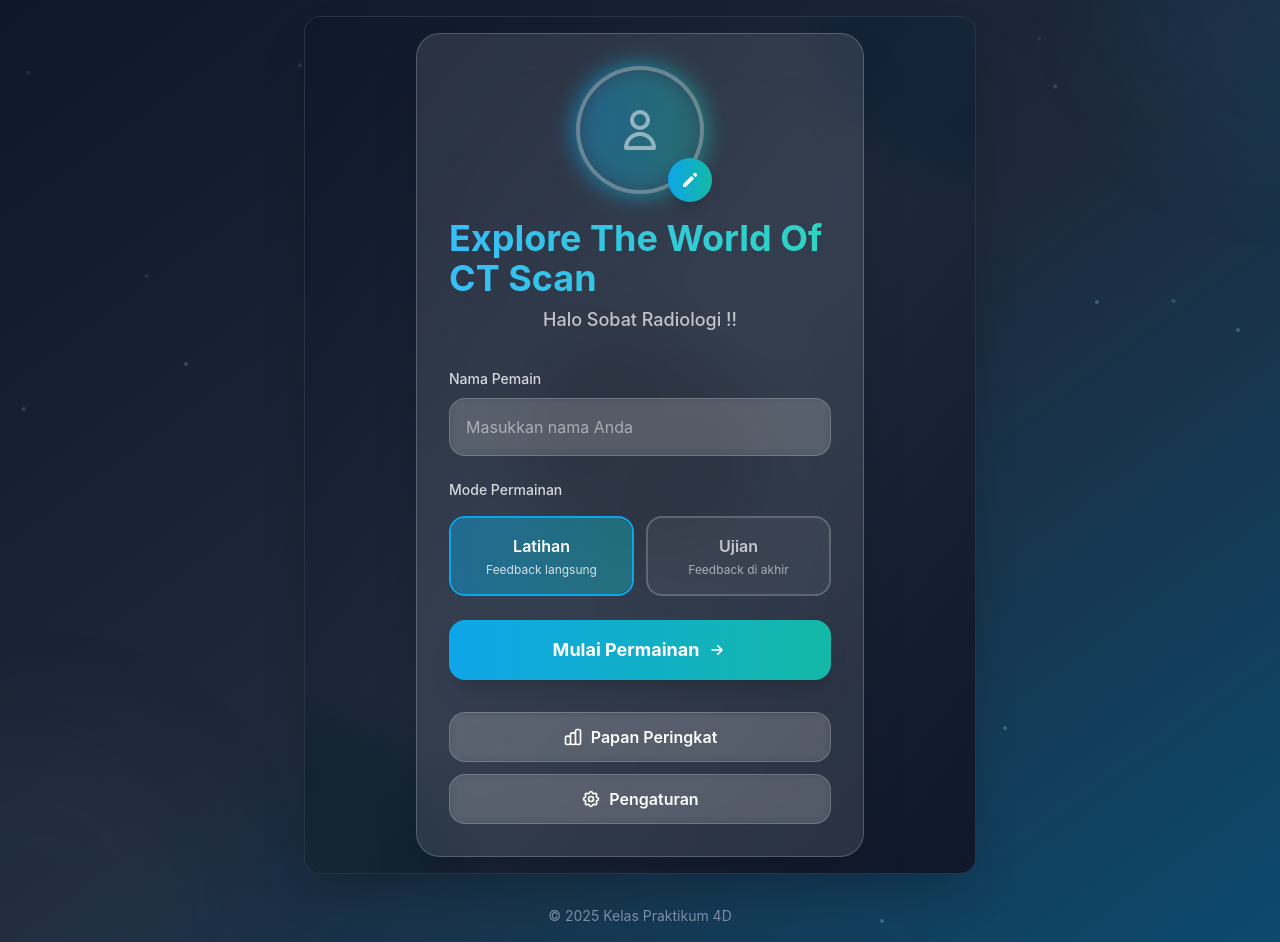
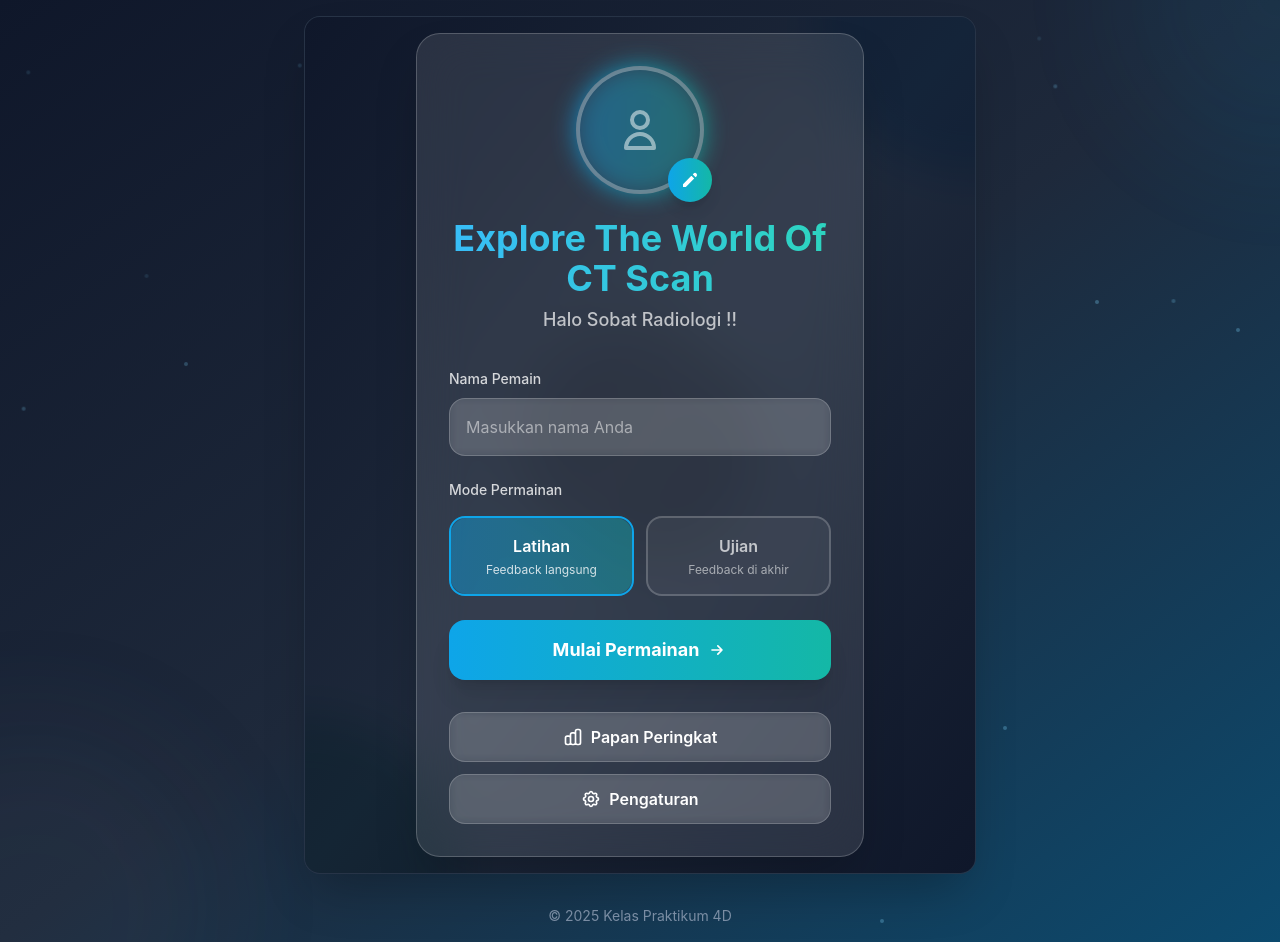
Before and after one commit to sdmhmdalkrn17/Quiz-CT, a React (Vite) app: page / in a window 1280 px wide. Built offline with nearby package versions, Linux system fonts and the light colour scheme.

Commit message:
Update WelcomeScreen.tsx

```diff
--- a/components/WelcomeScreen.tsx
+++ b/components/WelcomeScreen.tsx
@@ -301,7 +301,7 @@ const WelcomeScreen: React.FC<WelcomeScreenProps> = ({
               </div>
             )}
 
-            <h1 className="text-4xl font-bold mb-2 bg-gradient-to-r from-sky-400 to-teal-400 bg-clip-text text-transparent">
+            <h1 className="text-4xl font-bold mb-2 bg-gradient-to-r from-sky-400 to-teal-400 bg-clip-text text-transparent text-center">
               {gameTitle}
             </h1>
             <p className="text-white/70 text-lg font-medium">
```
